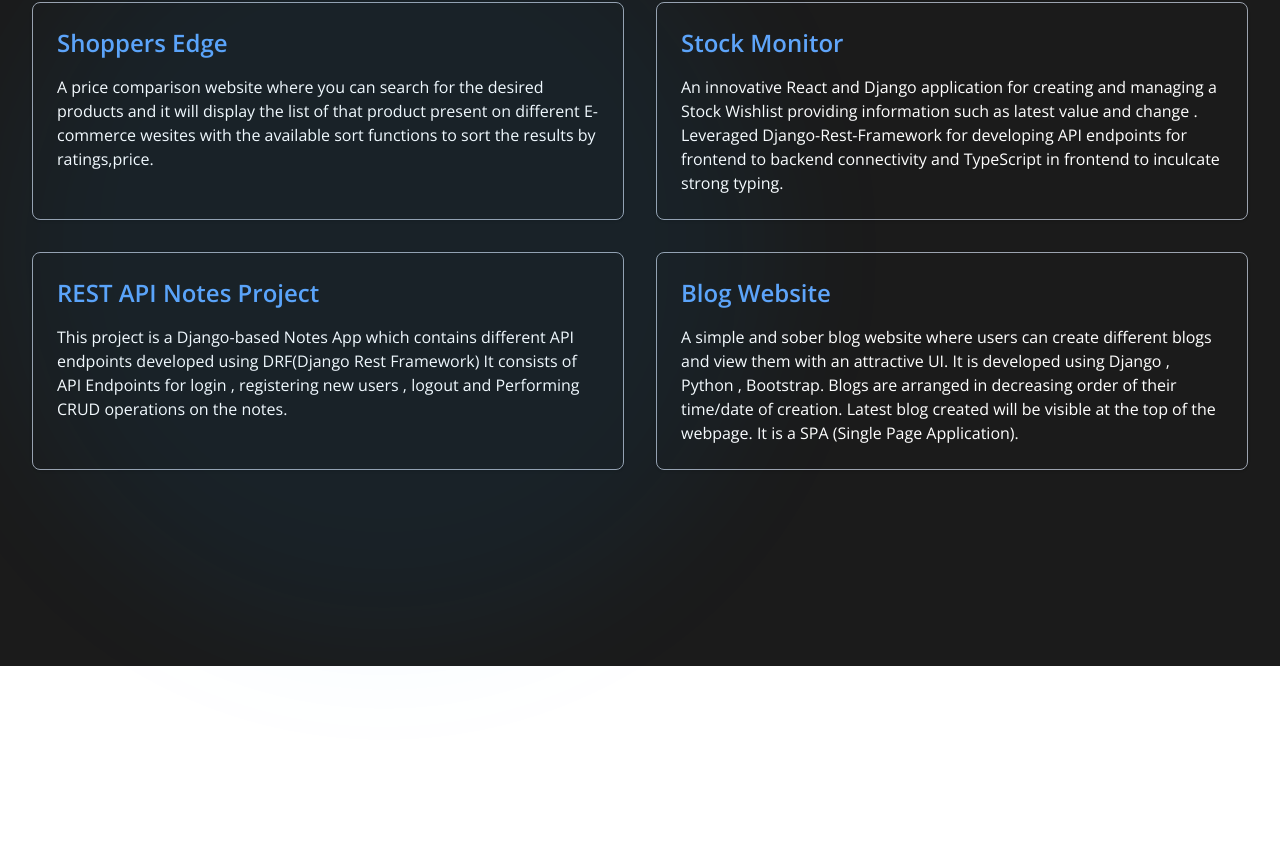
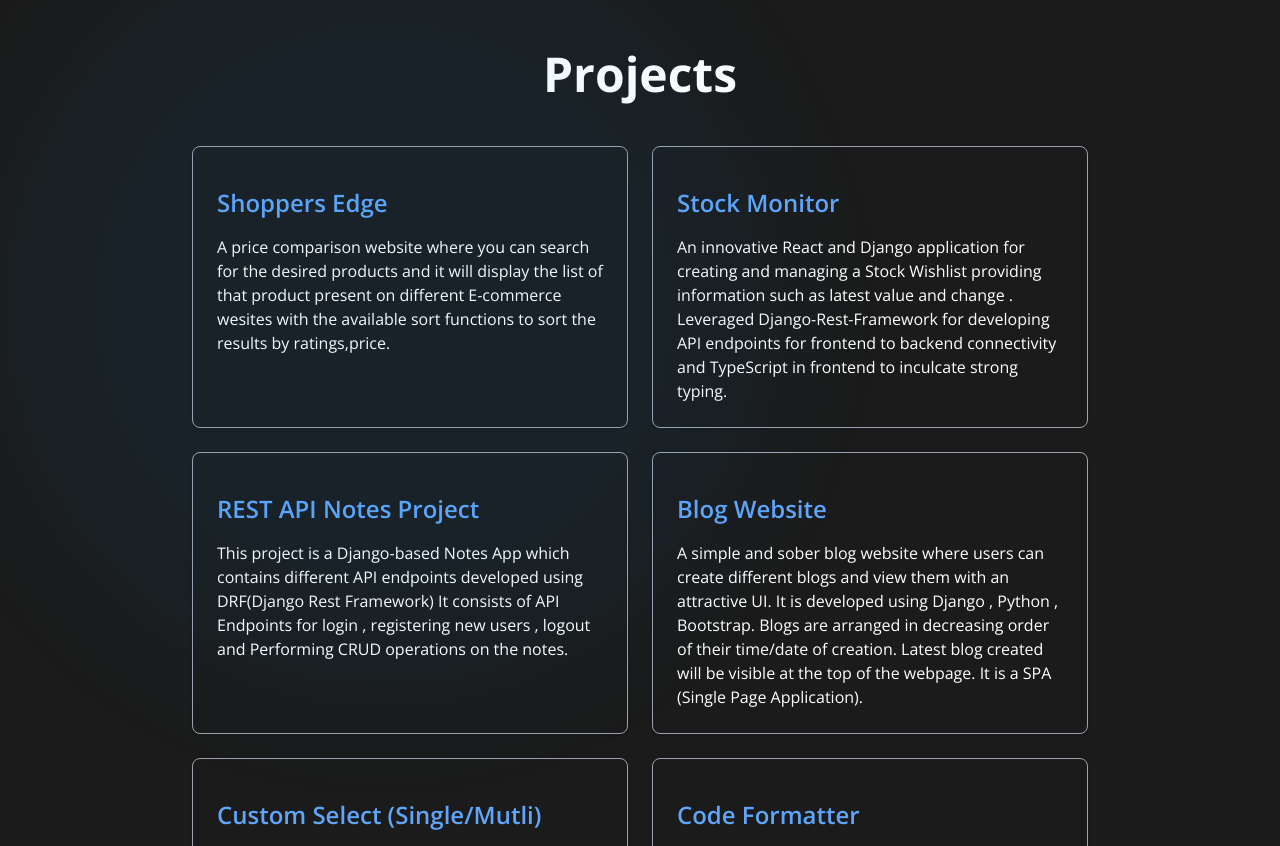
Before and after one commit to vanshanand34/Vansh-Portfolio, a Next.js app: page /projects in a window 1280 px wide. Shown: the part 134-980 px from the top of the page. Before the commit the page ends 800 px from the top, so only its background shows below. Built offline with nearby package versions, Linux system fonts and the light colour scheme.

Commit message:
fix: Fixed spacing of projects page and mentioned new projects on the page

```diff
--- a/app/projects/ProjectsPage.tsx
+++ b/app/projects/ProjectsPage.tsx
@@ -6,7 +6,14 @@ import Link from "next/link";
 
 export default function ProjectPage() {
     return (
-        <div className="min-h-screen text-white w-full bg-[#1b1b1b]" id="container" onMouseMove={(event: React.MouseEvent) => trackCursor(event)}>
+        <>
+            <Navbar activeElement="projects">
+            </Navbar>
+            <div
+                className="min-h-screen text-white w-full bg-[#1b1b1b]"
+                id="container"
+                onMouseMove={(event: React.MouseEvent) => trackCursor(event)}
+            >
                 <div id="cursor"
                     className="fixed w-[60vw] h-[60vw] bg-[#0099ff0f] rounded-full blur-3xl overflow-hidden pointer-events-none hidden md:block">
                 </div>
@@ -15,56 +22,92 @@ export default function ProjectPage() {
                     className="md:hidden fixed right-[10vw] w-[100vw] h-[100vw] bg-[#0099ff0f] rounded-full blur-3xl overflow-hidden pointer-events-none">
                 </div>
 
-            <Navbar activeElement="projects">
-            </Navbar>
+                <div className="px-12 xs:px-18 sm:px-28 md:px-30 lg:px-48 xl:px-54 py-28  md:py-32">
 
-            <div></div>
+                    <div className="text-center text-3xl md:text-5xl font-bold pb-8">Projects</div>
 
-            <div className="md:mt-12 mt-16 grid md:grid-cols-2 grid-cols-1 p-4">
-                <div className="rounded-lg border border-gray-400 shadow hover:shadow-lg hover:shadow-gray-700 p-4 m-4 ">
+                    <div className="">
+
+                        <div className="grid md:grid-cols-2 grid-cols-1 py-4 gap-6">
+                            <div
+                                className="rounded-lg border border-gray-400 shadow hover:shadow-lg hover:shadow-gray-700 p-3 sm:p-6">
                                 <Link href={"https://github.com/vanshanand34/Shoppers-Edge"}>
-                        <div className="text-2xl font-semibold text-blue-400 p-2 hover:text-blue-500">Shoppers Edge</div>
+                                    <div
+                                        className="text-lg sm:text-2xl font-semibold text-blue-400 hover:text-blue-500 py-2 sm:py-4"
+                                    >Shoppers Edge</div>
                                 </Link>
-                    <div className="p-2">
+                                <div className="text-xs sm:text-sm md:text-base">
                                     A price comparison website where you can search for the desired products and it will display the list of that product present on different E-commerce wesites with the available sort functions to sort the results by ratings,price.
                                 </div>
                             </div>
 
 
 
-                <div className="rounded-lg border border-gray-400 shadow hover:shadow-lg hover:shadow-gray-700 p-4 m-4 ">
+                            <div
+                                className="rounded-lg border border-gray-400 shadow hover:shadow-lg hover:shadow-gray-700 p-3 sm:p-6">
                                 <Link href={"https://github.com/vanshanand34/stock_monitor"}>
-                        <div className="text-2xl font-semibold text-blue-400 p-2 hover:text-blue-500">Stock Monitor</div>
+                                    <div
+                                        className="text-lg sm:text-2xl font-semibold text-blue-400 hover:text-blue-500 py-2 sm:py-4">Stock Monitor</div>
                                 </Link>
-                    <div className="p-2">
+                                <div className="text-xs sm:text-sm md:text-base">
                                     An innovative React and Django application for creating and managing a Stock Wishlist providing information such as latest value and change . Leveraged Django-Rest-Framework for developing API endpoints for frontend to backend connectivity and TypeScript in frontend to inculcate strong typing.
                                 </div>
                             </div>
 
 
 
-                <div className="rounded-lg border border-gray-400 shadow hover:shadow-lg hover:shadow-gray-700 p-4 m-4 ">
+                            <div
+                                className="rounded-lg border border-gray-400 shadow hover:shadow-lg hover:shadow-gray-700 p-3 sm:p-6">
                                 <Link href={"https://github.com/vanshanand34/REST-API-notes-app"}>
-                        <div className="text-2xl font-semibold text-blue-400 p-2 hover:text-blue-500">REST API Notes Project</div>
+                                    <div
+                                        className="text-lg sm:text-2xl font-semibold text-blue-400 hover:text-blue-500 py-2 sm:py-4"
+                                    >REST API Notes Project</div>
                                 </Link>
-                    <div className="p-2">
+                                <div className="text-xs sm:text-sm md:text-base">
                                     This project is a Django-based Notes App which contains different API endpoints developed using DRF(Django Rest Framework) It consists of API Endpoints for login , registering new users , logout and Performing CRUD operations on the notes.
                                 </div>
                             </div>
 
 
 
-                <div className="rounded-lg border border-gray-400 shadow hover:shadow-lg hover:shadow-gray-700 p-4 m-4 ">
+                            <div
+                                className="rounded-lg border border-gray-400 shadow hover:shadow-lg hover:shadow-gray-700 p-3 sm:p-6">
                                 <Link href={"https://github.com/vanshanand34/Blogs"}>
-                        <div className="text-2xl font-semibold text-blue-400 p-2 hover:text-blue-500">Blog Website</div>
+                                    <div className="text-lg sm:text-2xl font-semibold text-blue-400 hover:text-blue-500 py-2 sm:py-4">Blog Website</div>
                                 </Link>
-                    <div className="p-2">
+                                <div className="text-xs sm:text-sm md:text-base">
                                     A simple and sober blog website where users can create different blogs and view them with an attractive UI. It is developed using Django , Python , Bootstrap. Blogs are arranged in decreasing order of their time/date of creation. Latest blog created will be visible at the top of the webpage. It is a SPA (Single Page Application).
                                 </div>
                             </div>
 
+                            <div
+                                className="rounded-lg border border-gray-400 shadow hover:shadow-lg hover:shadow-gray-700 p-4 sm:p-6">
+                                <Link href={"https://github.com/vanshanand34/typescript"}>
+                                    <div
+                                        className="text-lg sm:text-2xl font-semibold text-blue-400 hover:text-blue-500 py-2 sm:py-4"
+                                    >Custom Select (Single/Mutli)</div>
+                                </Link>
+                                <div className="text-xs sm:text-sm md:text-base">
+                                    A custom select component built with TypeScript, designed to replace the standard HTML select element. It provides enhanced customization options, such as better styling, accessibility, and interactivity (e.g., search and multi-selection). The project showcases how TypeScript can be used to create reusable, type-safe UI components with improved user experience.
+                                </div>
+                            </div>
+
+                            <div
+                                className="rounded-lg border border-gray-400 shadow hover:shadow-lg  hover:shadow-gray-700 p-3 sm:p-6">
+                                <Link href={"https://github.com/vanshanand34/code-formatter"}>
+                                    <div
+                                        className="text-lg sm:text-2xl font-semibold text-blue-400 hover:text-blue-500 py-2 sm:py-4"
+                                    >Code Formatter</div>
+                                </Link>
+                                <div className="text-xs sm:text-sm md:text-base">
+                                    A TypeScript-React-based project that utilizes the dprint JS module to automatically format code files. It supports formatting for various file types, including TypeScript, JavaScript, Python, HTML, and CSS. The tool helps developers maintain consistent code style by automating the formatting process, ensuring clean and readable code across different programming languages.
+                                </div>
+                            </div>
 
                         </div>
                     </div>
+                </div>
+            </div>
+        </>
     )
 }
```
Lines whose indentation alone changed are shown as unchanged.
